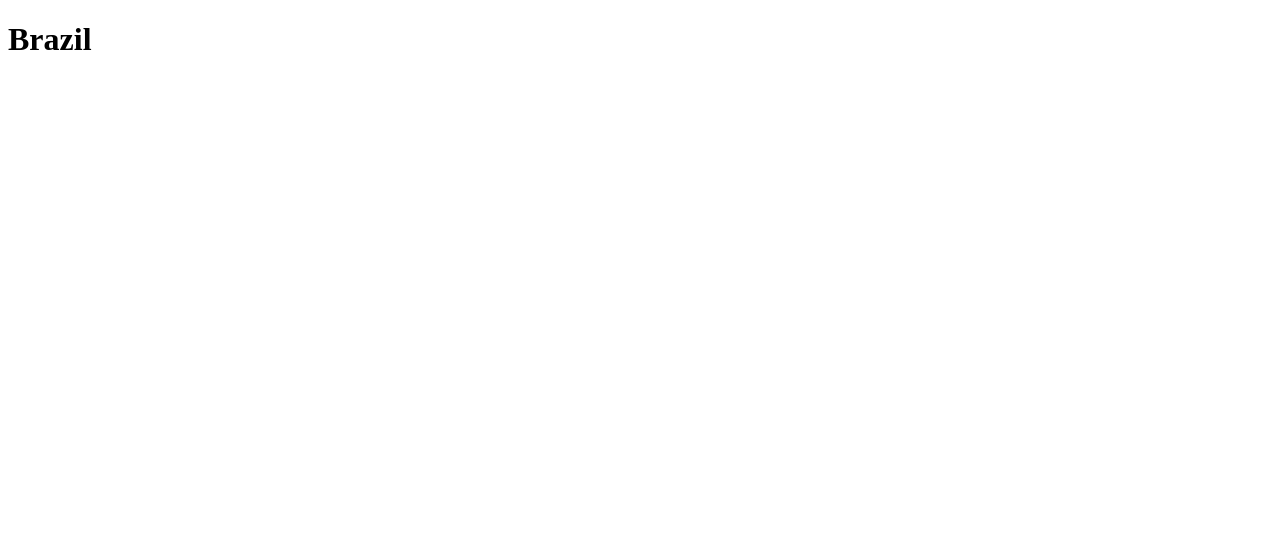
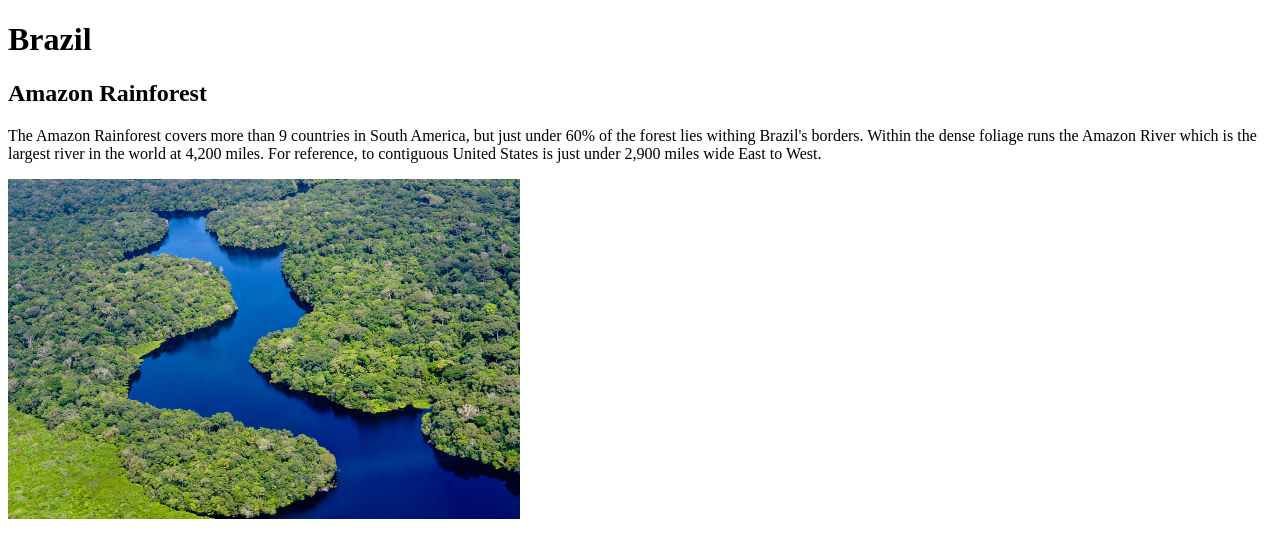
Before and after one commit to SnakeyJakeOdin/latin-ameria-countries, a plain HTML site: page countries/brazil.html in a window 1280 px wide. Drawn offline with Linux system fonts and the light colour scheme.

Commit message:
Add text to brazil.html

```diff
--- a/countries/brazil.html
+++ b/countries/brazil.html
@@ -7,5 +7,9 @@
 
   <body>
     <h1>Brazil</h1>
+
+    <h2>Amazon Rainforest</h2>
+    <p>The Amazon Rainforest covers more than 9 countries in South America, but just under 60% of the forest lies withing Brazil's borders. Within the dense foliage runs the Amazon River which is the largest river in the world at 4,200 miles. For reference, to contiguous United States is just under 2,900 miles wide East to West.</p>
+    <img src="../images/rainforest.jpg" alt="Amazon Rainforest" width="512" height="340">
   </body>
 </html>
```
